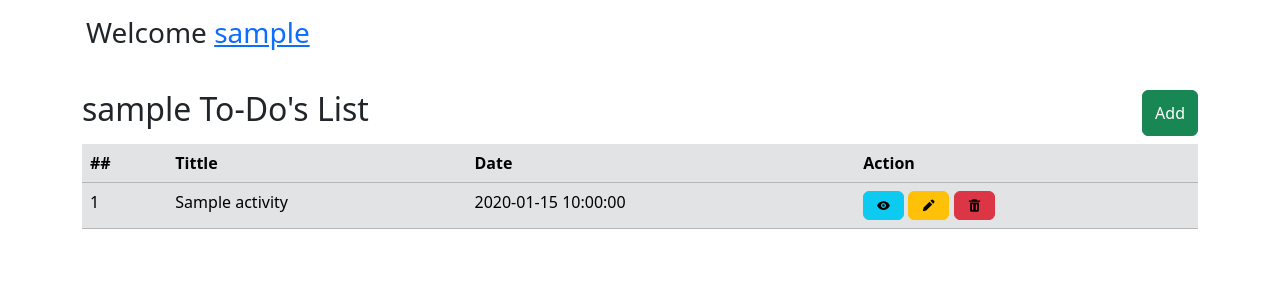
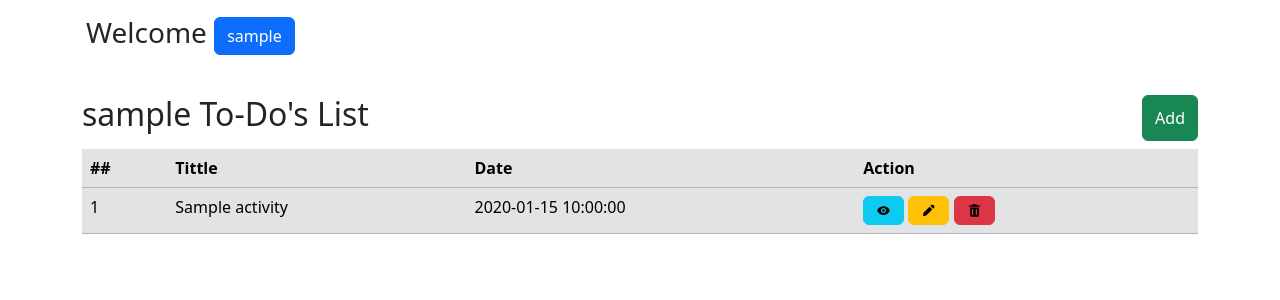
Before and after one commit to Cylvenda/To-Do, a PHP site: page /Inpages/index.php in a window 1280 px wide. Shown: the part 56-356 px from the top of the page. Run offline with PHP 8.4, Linux system fonts and the light colour scheme; the visitor is signed in with stand-in values (Sample User, id 1); tables that the repository leaves empty or names only in its code hold one stand-in row (values such as "Sample post"); data that the repository does not hold is empty.

Commit message:
Last commit 19/4/2025 19:01

```diff
--- a/Inpages/index.php
+++ b/Inpages/index.php
@@ -15,7 +15,7 @@ $user_id = $_SESSION['user_id'];
 <main>
 
 <div class="container p-3">
-     <h3>Welcome <a href="data.php?user=<?php echo $user_id ?>"><?php echo $_SESSION['username'] ?></a> </h3>
+     <h3>Welcome <a class="btn btn-primary" href="data.php?user=<?php echo $user_id ?>"><?php echo $_SESSION['username'] ?></a> </h3>
 </div>
 
     <div class="container mt-3">
--- a/config/fetch.php
+++ b/config/fetch.php
@@ -139,10 +139,10 @@ function getUserProfile($conn, $user_id){
         ?>
     <div class="container p-3 d-flex justify-content-around">
 
-        <h3>Welcome <a href="data.php?user=<?php echo $_SESSION['user_id'] ?>"><?php echo $_SESSION['username'] ?></a>
+        <h3>Welcome <a class="btn btn-primary" href="data.php?user=<?php echo $_SESSION['user_id'] ?>"><?php echo $_SESSION['username'] ?></a>
         </h3>
 
-        <h2>Delete Your Account  <a href="data.php?deleteUser=<?php echo $_SESSION['user_id'] ?>">Delete Acouint</a></h2>
+        <h3>Delete Your Account  <a class="btn btn-danger" href="data.php?deleteUser=<?php echo $_SESSION['user_id'] ?>">Delete Account</a></h3>
     </div>
 
     <div class="container mt-5 p-5 w-50 bg-secondary bg-gradient rounded text-dark">
@@ -161,7 +161,7 @@ function getUserProfile($conn, $user_id){
             ?>
             <?php endif; ?>
 
-            <h3>Register To My To-Do</h3>
+            <h3><?php echo $_SESSION['username'] ?> Profile Edit</h3>
             <form action="../config/formHandler.php" method="post" class="needs-validation ">
                 <div class="mb-3 mt-3">
                     <label for="username" class="form-label">Username:</label>
@@ -175,18 +175,13 @@ function getUserProfile($conn, $user_id){
                         placeholder="Enter username" name="email">
                 </div>
 
-
-                <div class="form-check mb-3">
-                    <input class="form-check-input" type="checkbox" id="myCheck" name="remember">
-                    <label class="form-check-label" for="myCheck">I agree on the Terms and Conditions</label>
-                </div>
-
                 <div class="d-flex justify-content-around">
                     <input type="hidden" id="user" name="user" value="<?= $row['user_id'] ?>">
                     <button type="submit" name="edit_user" class="btn btn-primary">Submit</button>
-                    <a class="btn btn-info" href="Login.php">Login</a>
+                    <a class="btn btn-info" href="../Inpages/">Back Home</a>
                 </div>
             </form>
+
         </div>
         <?php
     }else{
--- a/config/post_login.php
+++ b/config/post_login.php
@@ -1,7 +1,7 @@
 <?php  ?>
 <nav class="navbar navbar-expand-lg bg-primary text-light">
     <div class="container-fluid">
-        <a class="navbar-brand" href="index.php">My To-Do</a>
+        <a class="navbar-brand" href="../Inpages/">My To-Do</a>
         <button class="navbar-toggler" type="button" data-bs-toggle="collapse" data-bs-target="#navbarText"
             aria-controls="navbarText" aria-expanded="false" aria-label="Toggle navigation">
             <span class="navbar-toggler-icon"></span>
```
